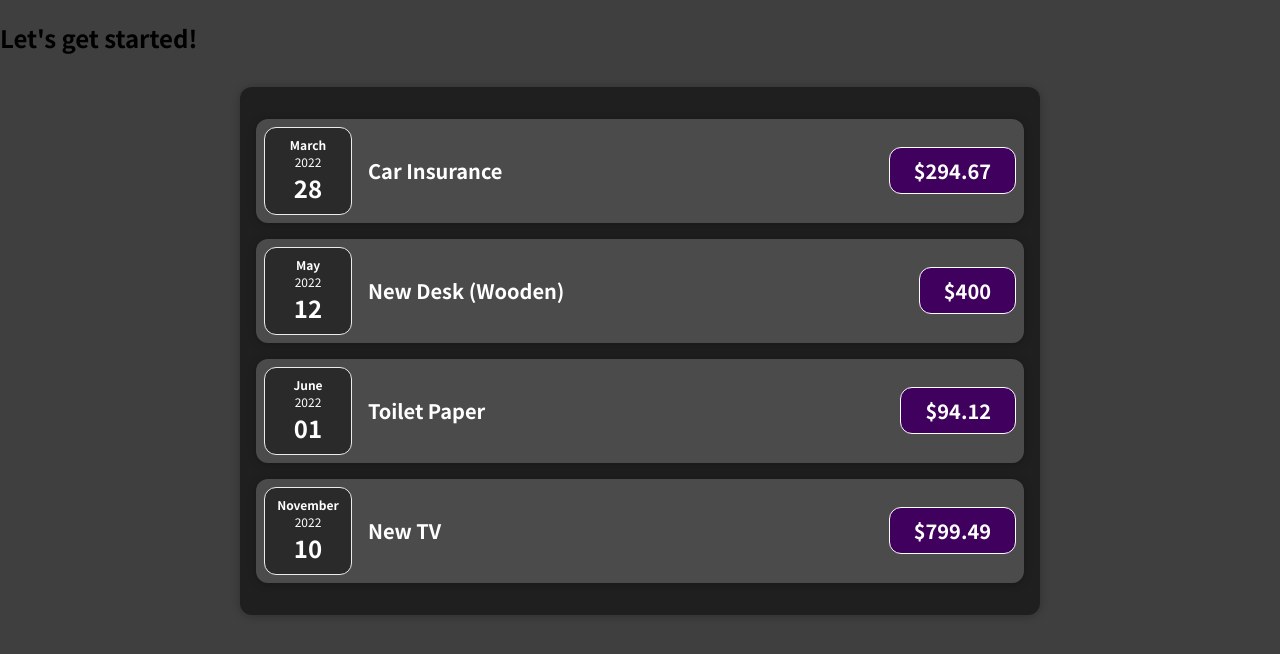
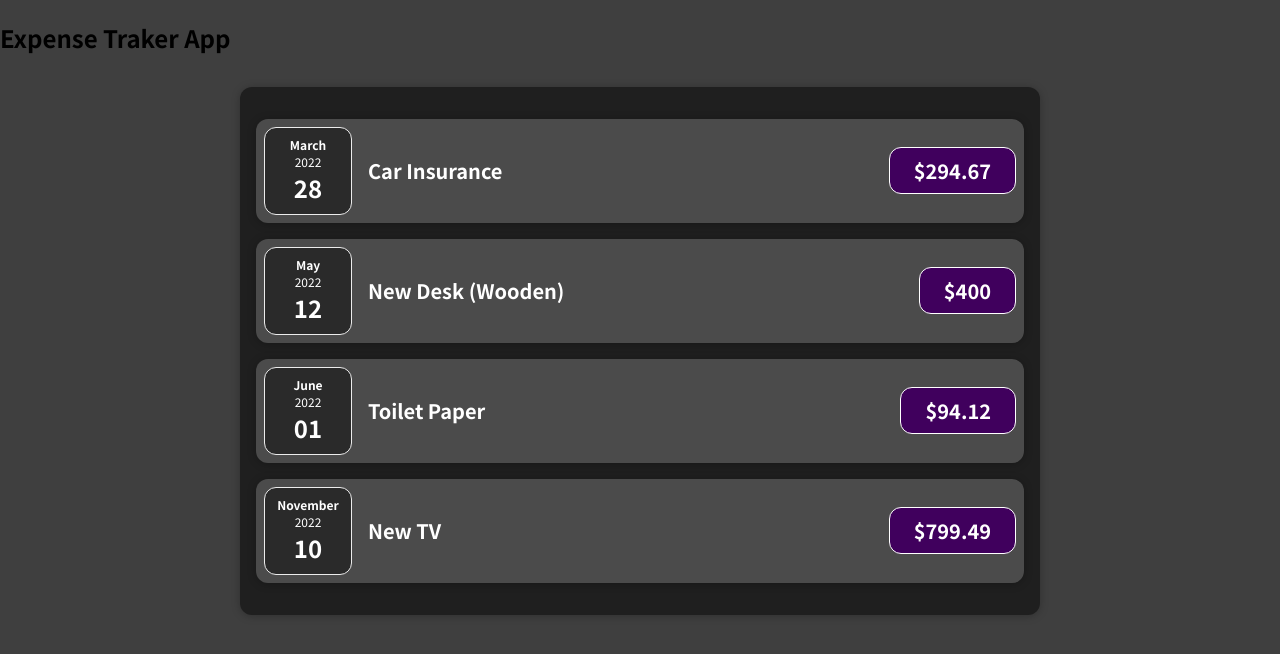
Before and after one commit to MihaiElisei/expense-traker-react, a JavaScript app: page / in a window 1280 px wide. Shown: the top 654 px of the page. Built offline with nearby package versions, Linux system fonts and the light colour scheme.

Commit message:
Update title

```diff
--- a/src/App.js
+++ b/src/App.js
@@ -9,7 +9,7 @@ function App() {
   ];
   return (
     <div>
-      <h2>Let's get started!</h2>
+      <h2>Expense Traker App</h2>
       <Expenses items={expenses} />
     </div>
   );
--- a/src/components/Expenses.js
+++ b/src/components/Expenses.js
@@ -9,22 +9,22 @@ function Expenses(props) {
         title={props.items[0].title}
         amount={props.items[0].amount}
         date={props.items[0].date}
-      ></ExpenseItem>
+      />
       <ExpenseItem
         title={props.items[1].title}
         amount={props.items[1].amount}
         date={props.items[1].date}
-      ></ExpenseItem>
+      />
       <ExpenseItem
         title={props.items[2].title}
         amount={props.items[2].amount}
         date={props.items[2].date}
-      ></ExpenseItem>
+      />
       <ExpenseItem
         title={props.items[3].title}
         amount={props.items[3].amount}
         date={props.items[3].date}
-      ></ExpenseItem>
+      />
     </Card>
   );
 }
```
